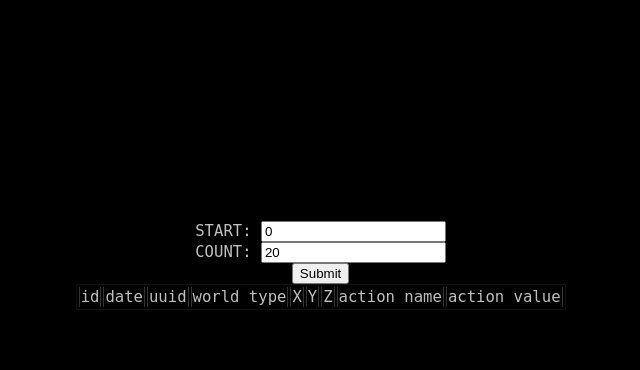
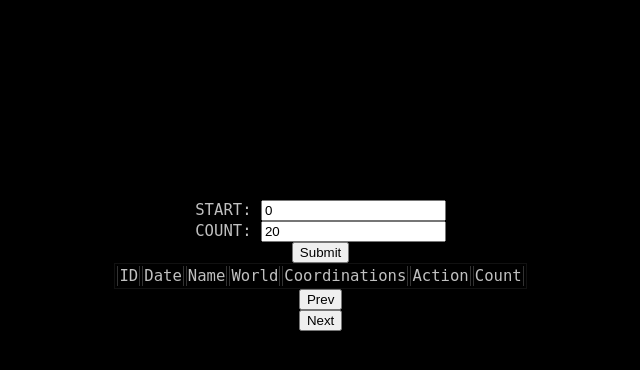
Before and after one commit to Razem/Blockhound, a PHP site: page / in a window 1280 px wide. Shown: the part 139-509 px from the top of the page, without its empty margins (321-961 px from the left). Run offline with PHP 8.4, Linux system fonts and the light colour scheme; some libraries are stand-ins or nearby versions.

Commit message:
UUIDs to Name parser with local weekly caching. Prep for paging

```diff
--- a/ui/css.css
+++ b/ui/css.css
@@ -11,6 +11,9 @@
 table {
     margin: auto;
     border: #111111 1px solid;
+}
+thead {
+    border-bottom: #333333 1px solid;
 }
 td {
     border-left: #333333 1px solid;
--- a/ui/functions.class.php
+++ b/ui/functions.class.php
@@ -19,8 +19,7 @@
     }
 
     public function getRecords($start, $count) {
-        $result = $this->sql->query("SELECT * FROM blockhound_actions ORDER BY id DESC LIMIT ".intval($start).",".intval($count));
-        echo $this->sql->error;
+        $result = $this->sql->query("SELECT * FROM blockhound_actions ORDER BY id DESC LIMIT " . intval($start) . "," . intval($count));
         $html = "";
         while ($row = $result->fetch_array(MYSQLI_NUM)) {
             $world_type = intval($row[3]);
@@ -31,9 +30,26 @@
             } else {
                 $world_type = "the Overworld";
             }
-            $html .= "<tr><td>$row[0]</td><td>$row[1]</td><td>$row[2]</td><td>$world_type</td><td>$row[4]</td><td>$row[5]</td><td>$row[6]</td><td>$row[7]</td><td>$row[8]</td></tr>";
+            $html .= "<tr><td>$row[0]</td><td>$row[1]</td><td>" . $this->getName($row[2]) . "</td><td>$world_type</td><td>$row[4] | $row[5] | $row[6]</td><td>$row[7]</td><td>$row[8]</td></tr>";
         }
         return $html;
     }
 
+    public function getName($uuid) {
+        $result = $this->sql->query("SELECT * FROM blockhound_players_names WHERE uuid='" . $uuid . "'");
+        $now = date("Y-m-d H:i:s");
+        if ($result != null) {
+            $row = $result->fetch_array(MYSQLI_NUM);
+            if (strtotime($now) - strtotime($row[2]) < 604800) {
+                return $row[1];
+            } else {
+                $this->sql->query("DELETE FROM blockhound_players_names WHERE uuid = '" . $uuid . "'");
+            }
+        }
+        $json = file_get_contents("https://sessionserver.mojang.com/session/minecraft/profile/" . $uuid);
+        $profile = json_decode($json, true);
+        $this->sql->query("INSERT INTO blockhound_players_names(uuid, name, date_cached) VALUES ('" . $uuid . "', '" . $profile["name"] . "', '" . $now . "')");
+        return "<span style='color: #99ff99;'> " . $profile["name"] . "</span>";
+    }
+
 }
--- a/ui/index.php
+++ b/ui/index.php
@@ -9,7 +9,18 @@
         <meta http-equiv="Content-Type" content="text/html; charset=UTF-8" />
         <meta name="author" content="Martin Brychta, martin@brychta.name, http://brychta.name" />
         <link rel="stylesheet" type="text/css" href="css.css" />
+        <script src="http://ajax.googleapis.com/ajax/libs/jquery/1.11.3/jquery.min.js"></script>
         <title>Blockhound</title>
+        <script type="text/javascript">
+            $(document).ready(function() {
+                var id = $("#queries tr:first td:first").value;
+                var count = $("#queries ").children().length;
+                $("#countNext").value = count;
+                $("#countPrev").value = count;
+                $("#changeNext").value = id - 1;
+                $("#changePrev").value = id + count.value + 1;
+            });
+        </script>
     </head>
 
     <body>
@@ -18,13 +29,13 @@
                 <form action="index.php" method="GET">
                     START: <input type="text" name="start" value="0" /><br />
                     COUNT: <input type="text" name="count" value="20" /><br />
-                    <input type="submit" name="submit"/>
+                    <input type="submit" name="submit" value="Submit"/>
                 </form>
                 <table>
                     <thead>
-                    <td>id</td><td>date</td><td>uuid</td><td>world type</td><td>X</td><td>Y</td><td>Z</td><td>action name</td><td>action value</td>
+                    <td>ID</td><td>Date</td><td>Name</td><td>World</td><td>Coordinations</td><td>Action</td><td>Count</td>
                     </thead>
-                    <tbody>
+                    <tbody id="queries">
                         <?php
                         if (isset($_GET["submit"])) {
                             $start = 0;
@@ -41,6 +52,16 @@
                         ?>
                     </tbody>
                 </table>
+                <form action="index.php" method="GET">
+                    <input id="changePrev" type="text" name="start" value="0" style="display: none;"/>
+                    <input id="countPrev" type="text" name="count" value="0" style="display: none;"/>
+                    <input id="prev" type="submit" name="submit-prev" value="Prev"/>
+                </form>
+                <form action="index.php" method="GET">
+                    <input id="changeNext" type="text" name="start" value="0" style="display: none;"/>
+                    <input id="countNext" type="text" name="count" value="0" style="display: none;"/>
+                    <input id="next" type="submit" name="submit-next" value="Next"/>
+                </form>
             </div>
         </div>
     </body>
```
